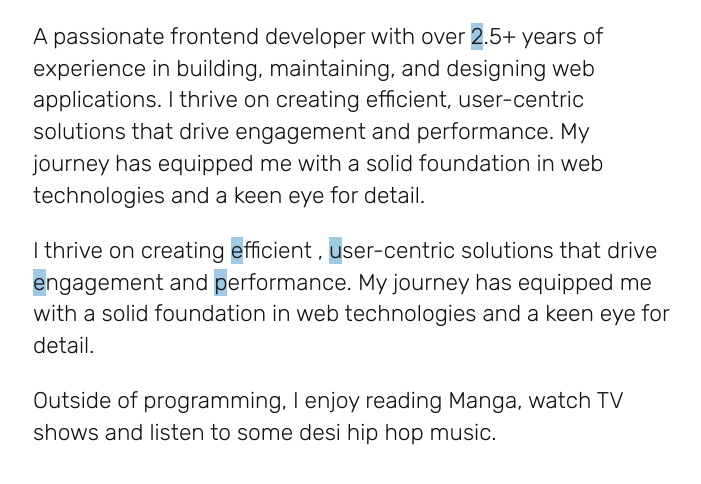
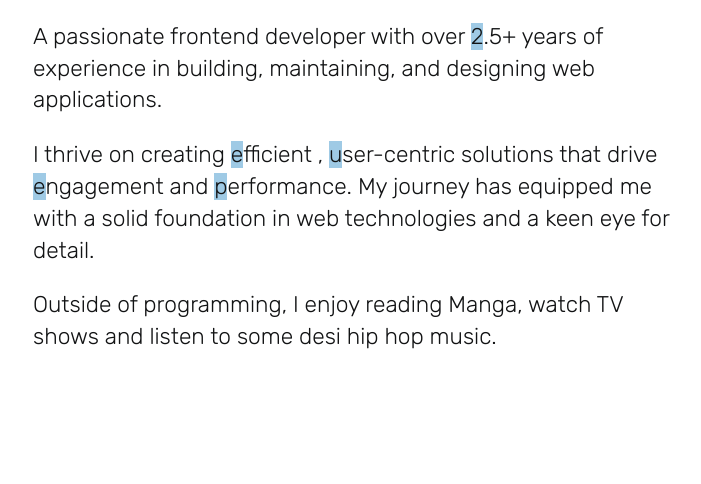
Before and after one commit to meivinay/portfolio, a plain HTML site: page index.html in a window 1280 px wide. Shown: the part 246-730 px from the top of the page, without its empty margins (103-804 px from the left). Drawn offline with Linux system fonts and the light colour scheme.

Commit message:
remove text

```diff
--- a/index.html
+++ b/index.html
@@ -18,10 +18,7 @@
     <p>
       A passionate frontend developer with over
       <span class="transition-underline">2.5+ years</span>
-      of experience in building, maintaining, and designing web applications. I
-      thrive on creating efficient, user-centric solutions that drive engagement
-      and performance. My journey has equipped me with a solid foundation in web
-      technologies and a keen eye for detail.
+      of experience in building, maintaining, and designing web applications.
     </p>
     <p>
       I thrive on creating
```
